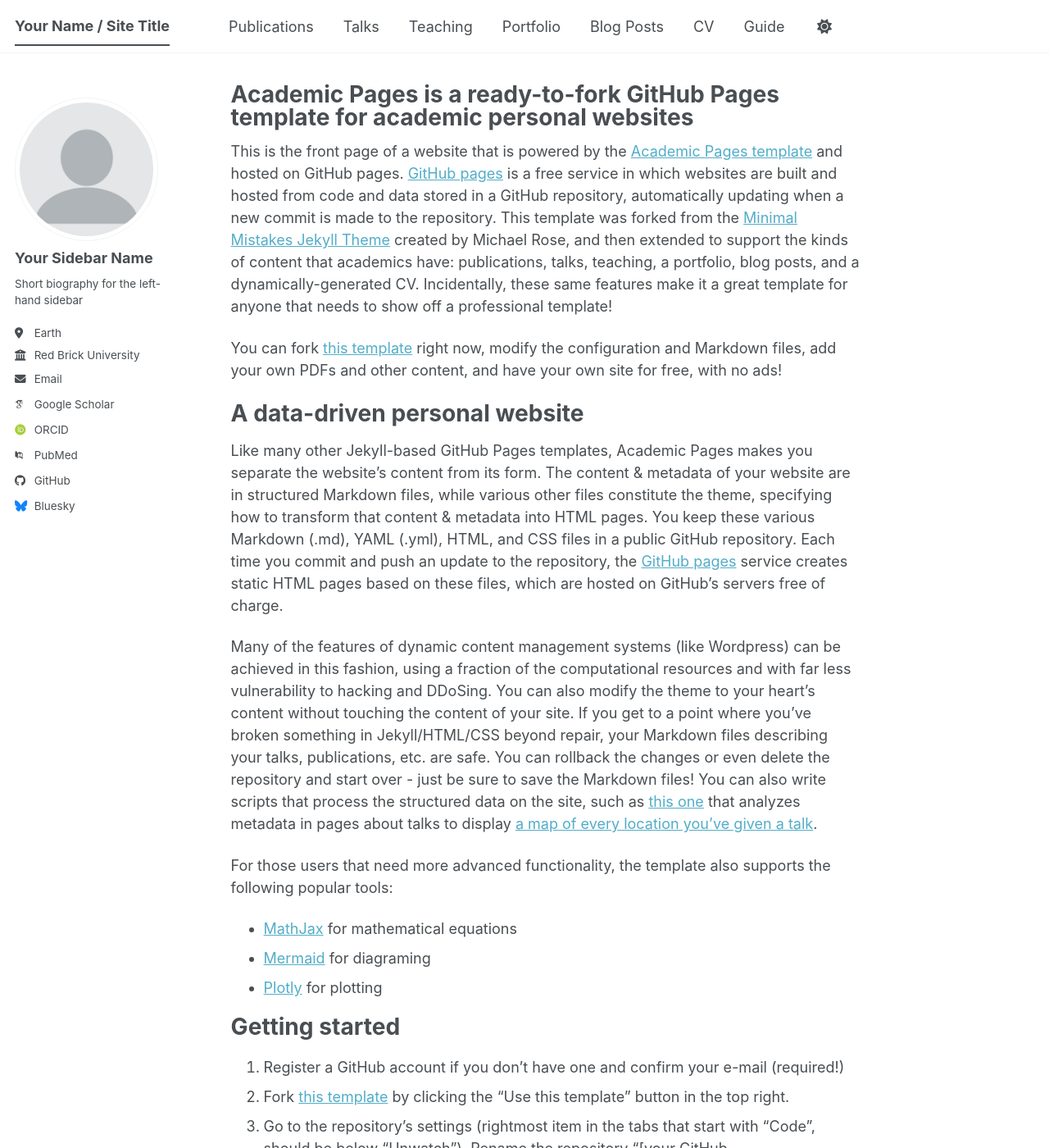
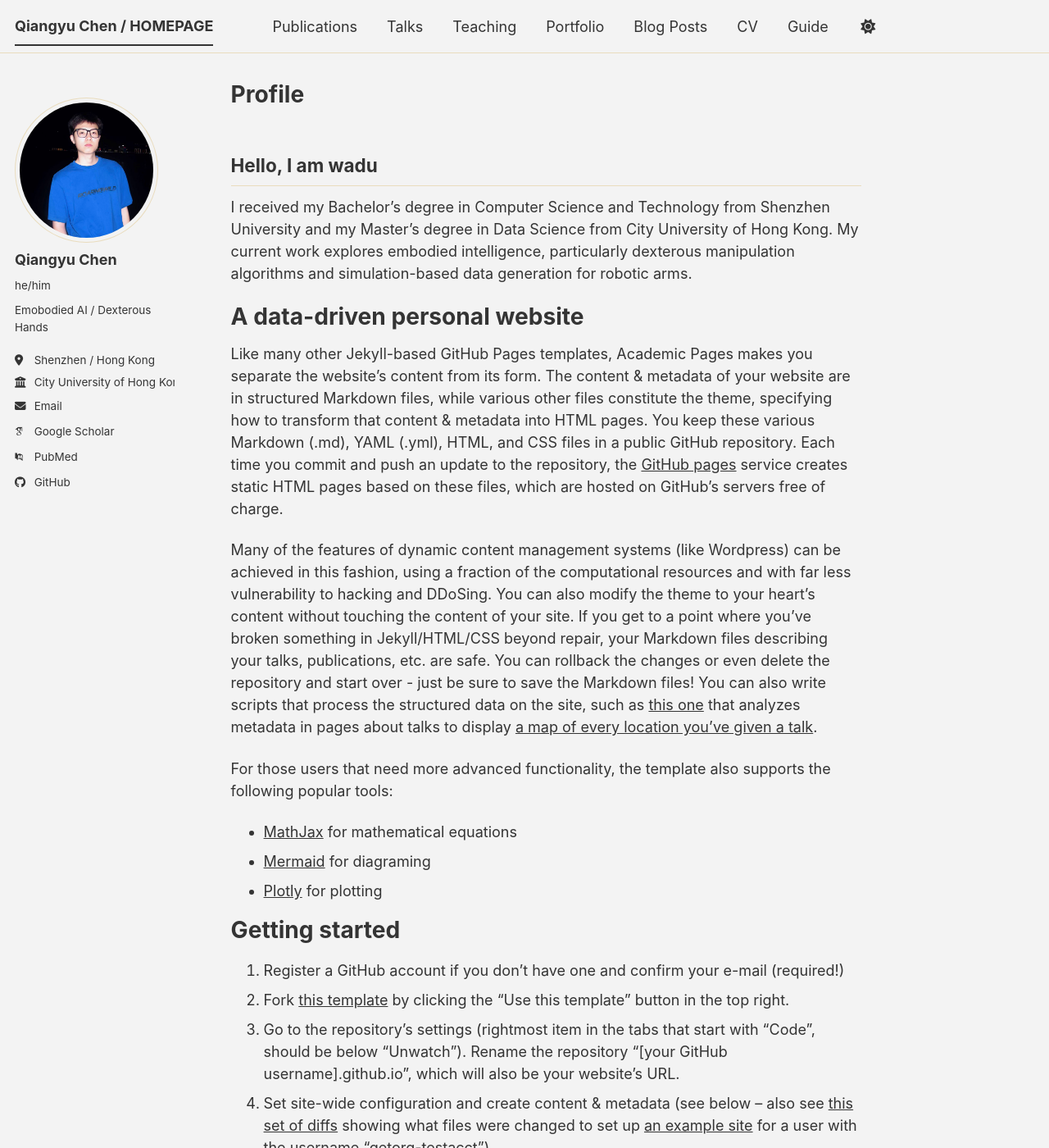
Before and after one commit to QiangyuChen1/QiangyuChen1.github.io, a Jekyll site: the page built from _pages/about.md, in a window 1280 px wide and 1400 px high. Shown: the whole window at 82% size. Built offline with Jekyll 4.4.1, drawn with Linux system fonts in a browser that asks for light colours; some web fonts are replaced; a script bundle is joined from its source files by our own code; library files that are not in the unit come from our copies; some of the changed text lies outside the part shown.

Commit message:
add some

```diff
--- a/_config.yml
+++ b/_config.yml
@@ -8,37 +8,37 @@
 
 # Basic Site Settings
 locale                   : "en-US"
-site_theme               : "default" # The available themes options are "default", "air", "sunrise", "mint", "dirt" and "contrast"
-title                    : "Your Name / Site Title"
+site_theme               : "dirt" # The available themes options are "default", "air", "sunrise", "mint", "dirt" and "contrast"
+title                    : "Qiangyu Chen / HOMEPAGE"
 title_separator          : "-"
-name                     : &name "Your Name"
-description              : &description "Your Name's academic portfolio"   # Update this with a general description of your site, this is the default if not overridden by a page
-url                      : https://academicpages.github.io # The base hostname & protocol for your site e.g. "https://[your GitHub username].github.io",
+name                     : &name "Qiangyu Chen"
+description              : &description "Msc student in Data Science"   # Update this with a general description of your site, this is the default if not overridden by a page
+url                      : https://QiangyuChen1.github.io # The base hostname & protocol for your site e.g. "https://[your GitHub username].github.io",
                                                            # or if you already have some other page hosted on Github then use "https://[your GitHub username].github.io/[Your Repo Name]"
 baseurl                  : "" # the subpath of your site, e.g. "/blog"
-repository               : "academicpages/academicpages.github.io"
+repository               : "QiangyuChen1/QiangyuChen1.github.io"
 
 # Site Author - The following control what appear as part of the author content on the side bar.
 #               If a field is blank the icon and link will not appear, otherwise it will be shown.
 #               Additional customization can be done by editing /_includes/author-profile.html
 author:
   # Biographic information
-  avatar           : "profile.png"
-  name             : "Your Sidebar Name"
-  pronouns         : # example: "she/her"
-  bio              : "Short biography for the left-hand sidebar"
-  location         : "Earth"
-  employer         : "Red Brick University"
+  avatar           : "cqy.jpg"
+  name             : "Qiangyu Chen"
+  pronouns         : "he/him"
+  bio              : "Emobodied AI / Dexterous Hands"
+  location         : "Shenzhen / Hong Kong"
+  employer         : "City University of Hong Kong"
   uri              : # URL
-  email            : "none@example.org"
+  email            : "qiangyuchen516@gmail.com"
 
   # Academic websites
   academia         : # URL
   arxiv            : # URL - Update with the correct link to your profile
-  googlescholar    : "https://scholar.google.com/citations?user=PS_CX0AAAAAJ"
+  googlescholar    : "https://scholar.google.com/citations?user=7fIN870AAAAJ"
   inspire-hep      : # URL
   impactstory      : # URL
-  orcid            : "https://orcid.org/yourorcidurl"
+  orcid            : # "https://orcid.org/yourorcidurl"
   semantic         : # URL
   ssrn             : # URL
   pubmed           : "https://www.ncbi.nlm.nih.gov/pubmed/?term=john+snow"
@@ -51,13 +51,13 @@ author:
   bitbucket        : # Username - Update with your username on the site
   codepen          : # Username
   dribbble         : # Username
-  github           : "academicpages"
+  github           : "984437864@qq.com"
   kaggle           : # Username
   stackoverflow    : # User number or user number and name (i.e., use "1" or "1/jeff-atwood")
 
   # Social media
-  artstation       : # Username
-  bluesky          : "bsky.app" # Replace this with you Bluesky username
+  Wechat       : "PrintfWwadu"
+  Whatsapp          : "+852-59537319" # Replace this with you Bluesky username
   facebook         : # Username
   flickr           : # Username
   foursquare       : # Username
--- a/_pages/about.md
+++ b/_pages/about.md
@@ -1,15 +1,16 @@
 ---
 permalink: /
-title: "Academic Pages is a ready-to-fork GitHub Pages template for academic personal websites"
+title: "Profile"
 author_profile: true
 redirect_from:
   - /about/
   - /about.html
 ---
+## Hello, I am wadu
+I received my Bachelor’s degree in Computer Science and Technology from Shenzhen University and my Master’s degree in Data Science from City University of Hong Kong. My current work explores embodied intelligence, particularly dexterous manipulation algorithms and simulation-based data generation for robotic arms.
 
-This is the front page of a website that is powered by the [Academic Pages template](https://github.com/academicpages/academicpages.github.io) and hosted on GitHub pages. [GitHub pages](https://pages.github.com) is a free service in which websites are built and hosted from code and data stored in a GitHub repository, automatically updating when a new commit is made to the repository. This template was forked from the [Minimal Mistakes Jekyll Theme](https://mmistakes.github.io/minimal-mistakes/) created by Michael Rose, and then extended to support the kinds of content that academics have: publications, talks, teaching, a portfolio, blog posts, and a dynamically-generated CV. Incidentally, these same features make it a great template for anyone that needs to show off a professional template!
 
- You can fork [this template](https://github.com/academicpages/academicpages.github.io) right now, modify the configuration and Markdown files, add your own PDFs and other content, and have your own site for free, with no ads!
+
 
 A data-driven personal website
 ======
```
Also changed, not shown: images/cqy.jpg (added).
